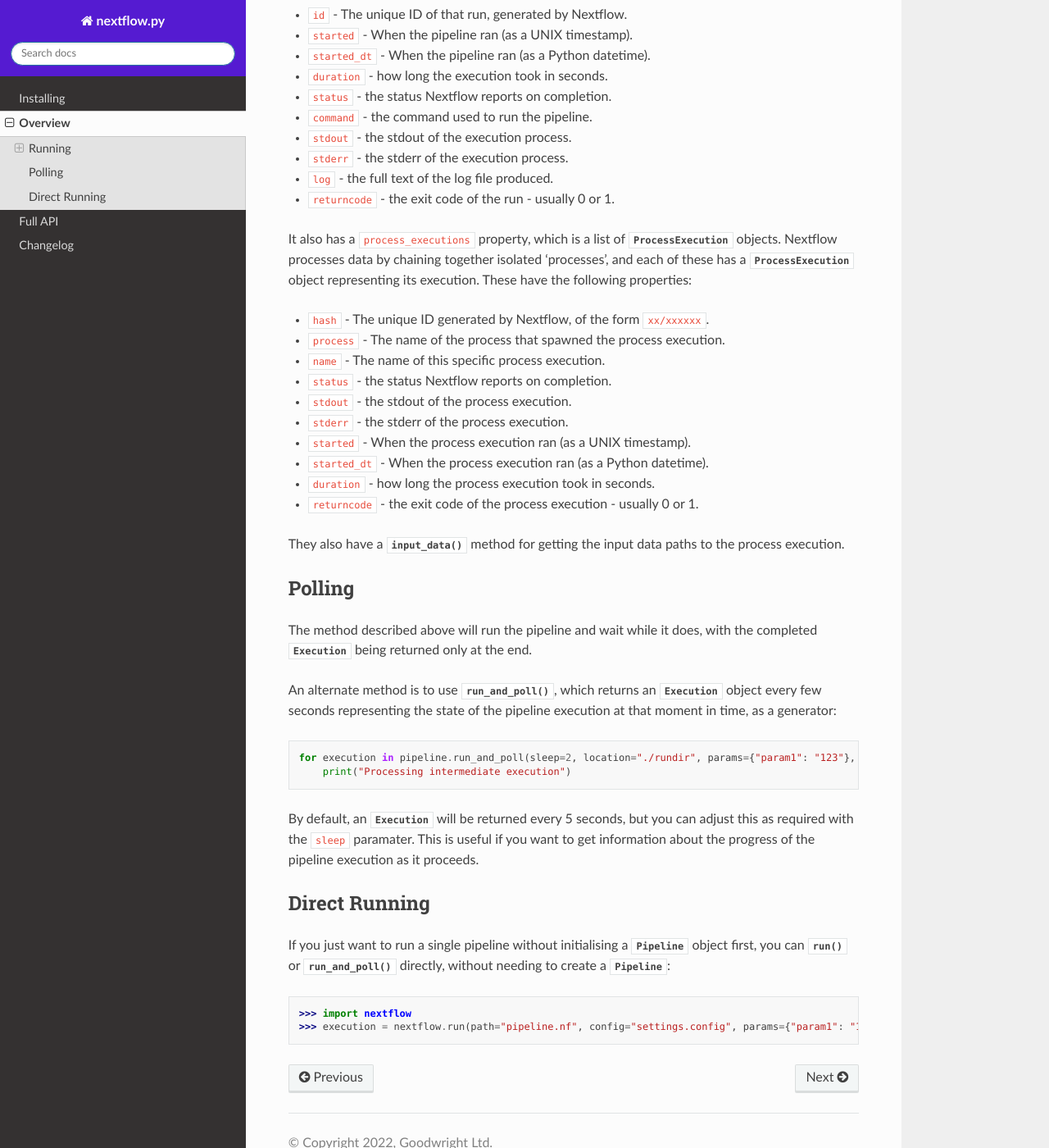
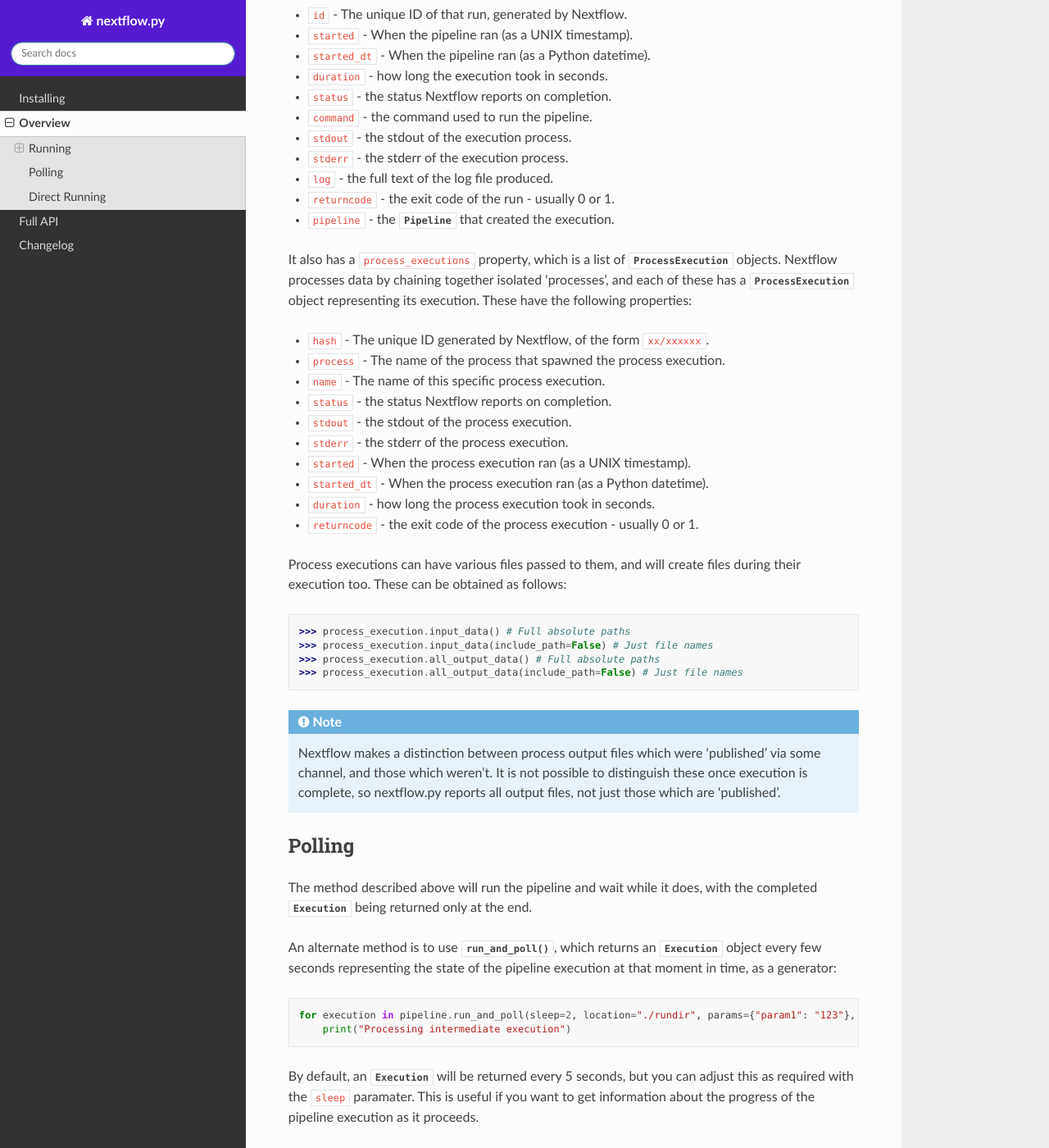
Before and after one commit to goodwright/nextflow.py, a Sphinx documentation site: the page built from docs/source/overview.rst, in a window 1280 px wide and 1400 px high, scrolled down 818 px. Shown: the whole window at 82% size. Built offline with Sphinx 7.4.7 and the Read the Docs theme 2.0.0, drawn with Linux system fonts in a browser that asks for light colours.

```diff
--- a/docs/source/overview.rst
+++ b/docs/source/overview.rst
@@ -52,6 +52,8 @@ An :py:class:`.Execution` represents a single execution of a
 
 * ``returncode`` - the exit code of the run - usually 0 or 1.
 
+* ``pipeline`` - the :py:class:`.Pipeline` that created the execution.
+
 It also has a ``process_executions`` property, which is a list of
 :py:class:`.ProcessExecution` objects. Nextflow processes data by chaining
 together isolated 'processes', and each of these has a
@@ -78,8 +80,19 @@ following properties:
 
 * ``returncode`` - the exit code of the process execution - usually 0 or 1.
 
-They also have a :py:meth:`.input_data` method for getting the input data paths
-to the process execution.
+Process executions can have various files passed to them, and will create files
+during their execution too. These can be obtained as follows:
+
+    >>> process_execution.input_data() # Full absolute paths
+    >>> process_execution.input_data(include_path=False) # Just file names
+    >>> process_execution.all_output_data() # Full absolute paths
+    >>> process_execution.all_output_data(include_path=False) # Just file names
+
+.. note::
+   Nextflow makes a distinction between process output files which were
+   'published' via some channel, and those which weren't. It is not possible to
+   distinguish these once execution is complete, so nextflow.py reports all
+   output files, not just those which are 'published'.
 
 Polling
 ~~~~~~~
```
Also changed, not shown: README.rst (+26 -2 lines), docs/source/changelog.rst (+11 -0 lines).
